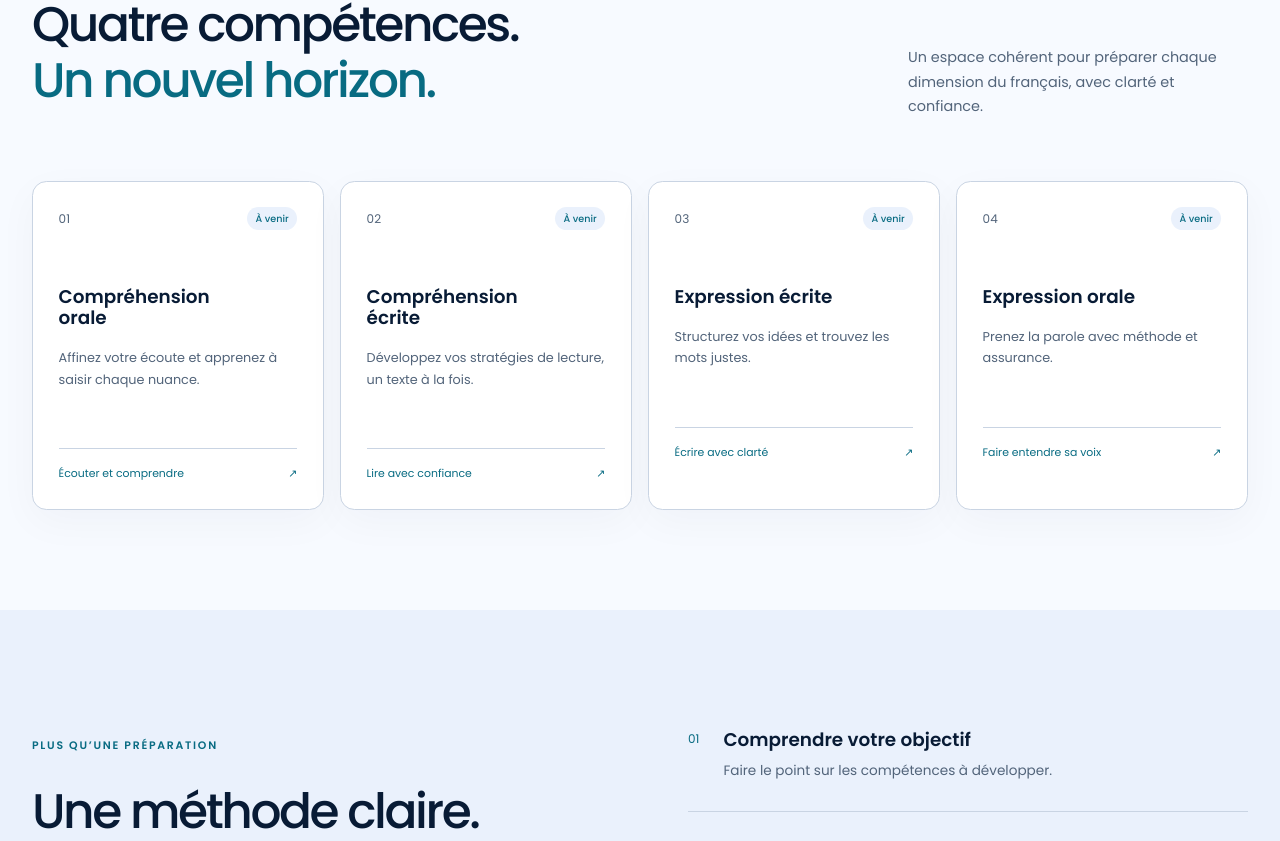
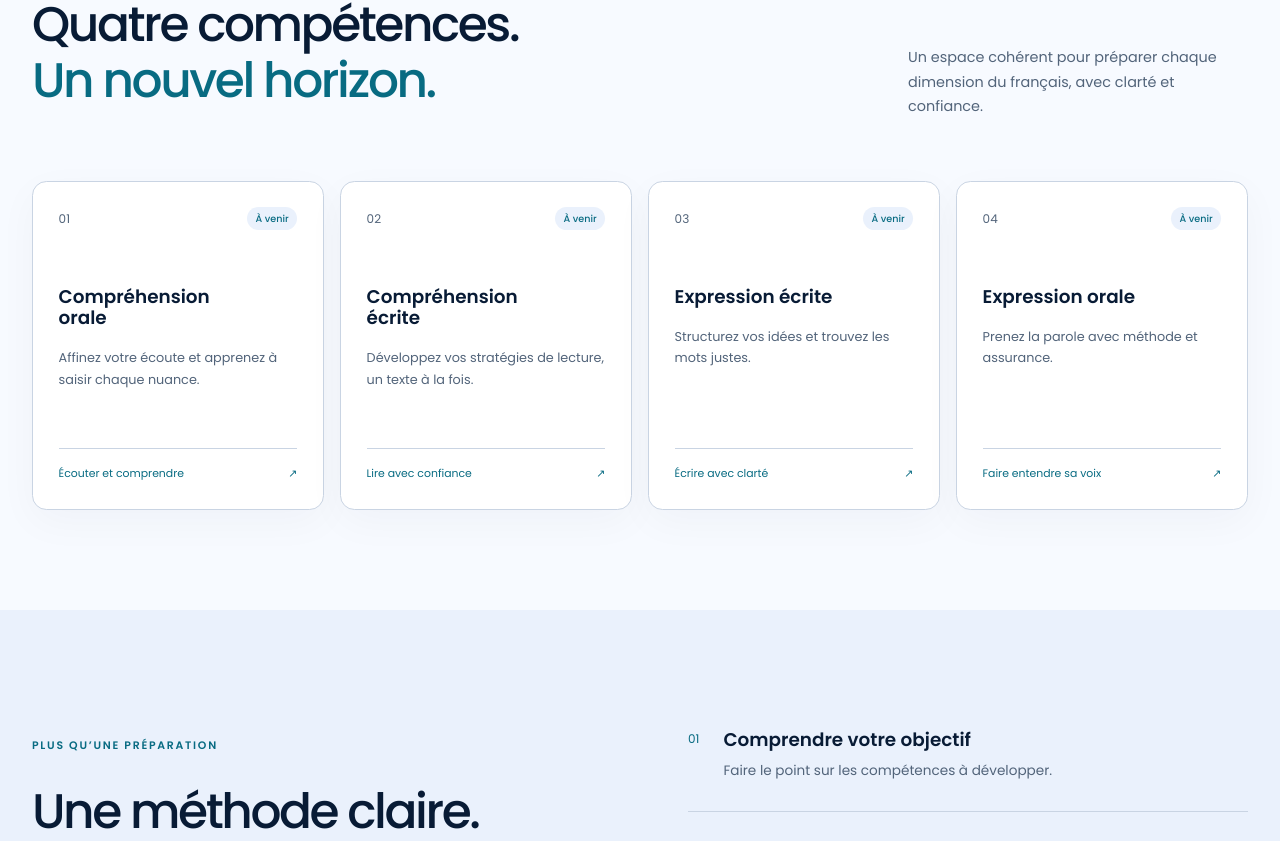
Before and after one commit to JonathanK-N/fluentia, a Next.js app in the folder apps/web/: page / in a window 1280 px wide. Shown: the part 1026-1867 px from the top of the page. Built offline with nearby package versions, Linux system fonts and the light colour scheme.

Commit message:
Affiner les cartes et documenter les dépendances vérifiées

```diff
--- a/apps/web/app/globals.css
+++ b/apps/web/app/globals.css
@@ -948,3 +948,20 @@ thead {
     scroll-behavior: auto !important;
   }
 }
+
+/* Le lien reste focalisable mais ne fuit pas dans les captures de page entière. */
+.skip-link {
+  opacity: 0;
+  pointer-events: none;
+}
+.skip-link:focus {
+  opacity: 1;
+  pointer-events: auto;
+}
+.competency {
+  display: flex;
+  flex-direction: column;
+}
+.card-label {
+  margin-top: auto;
+}
```
Also changed, not shown: 4 other files (tests, documents, lock files or other folders).
